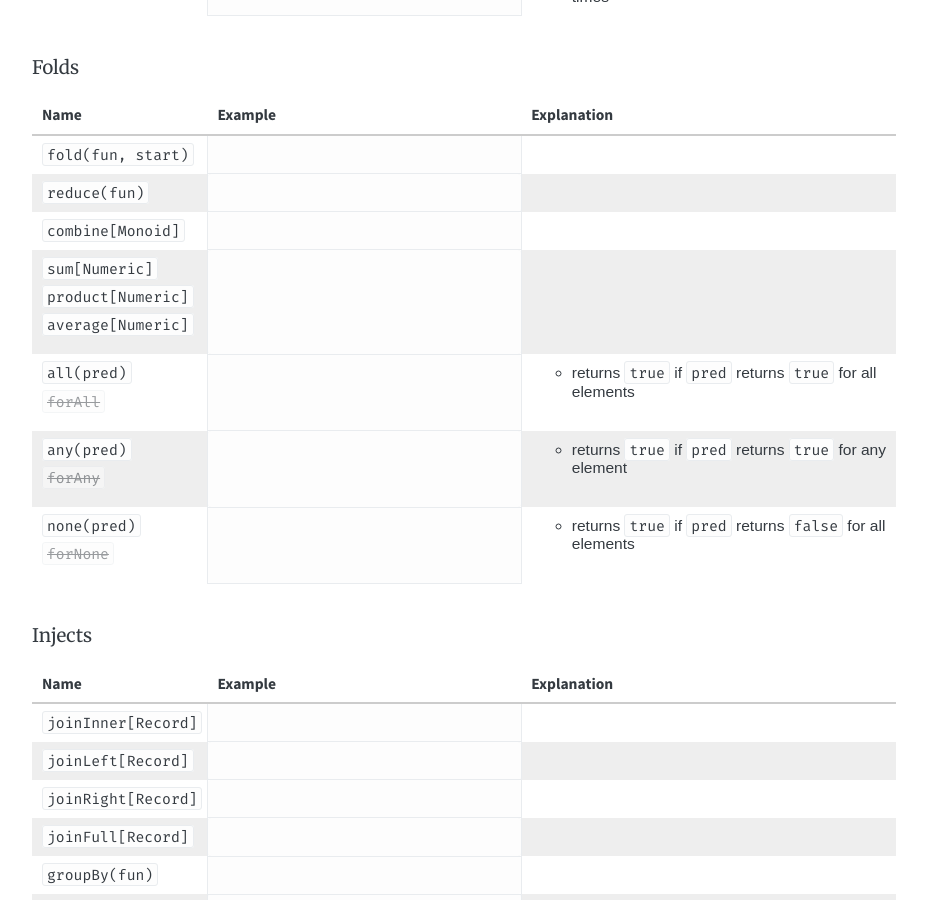
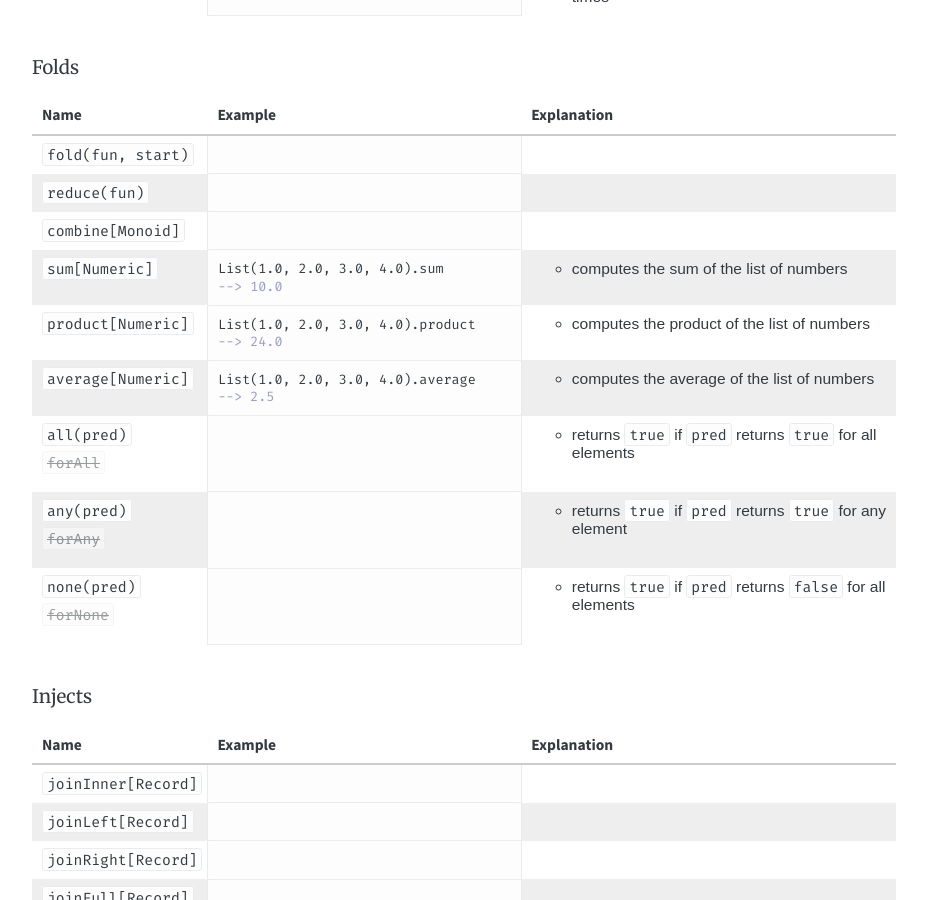
Before and after one commit to soc/soc.me, a Jekyll site: the page built from _languages/naming-conventions-streaming.md, in a window 1280 px wide and 900 px high, scrolled down 1997 px. Shown: the whole window, without its empty margins (176-1103 px from the left). Built offline with Jekyll 4.4.1, drawn with Linux system fonts in a browser that asks for light colours; some web fonts are replaced.

Commit message:
extend `naming-conventions-streaming`

```diff
--- a/_languages/naming-conventions-streaming.md
+++ b/_languages/naming-conventions-streaming.md
@@ -229,10 +229,32 @@ List(1, 2).mapMany(x -> None)
       </td>
     </tr>
     <tr>
-      <td><p><code>sum[Numeric]</code></p><p><code>product[Numeric]</code></p><p><code>average[Numeric]</code></p></td>
-      <td class="code"></td>
+      <td><code>sum[Numeric]</code></td>
+      <td class="code">List(1.0, 2.0, 3.0, 4.0).sum
+<span class="result">--> 10.0</span></td>
       <td>
         <ul>
+          <li>computes the sum of the list of numbers</li>
+        </ul>
+      </td>
+    </tr>
+    <tr>
+      <td><code>product[Numeric]</code></td>
+      <td class="code">List(1.0, 2.0, 3.0, 4.0).product
+<span class="result">--> 24.0</span></td>
+      <td>
+        <ul>
+          <li>computes the product of the list of numbers</li>
+        </ul>
+      </td>
+    </tr>
+    <tr>
+      <td><code>average[Numeric]</code></td>
+      <td class="code">List(1.0, 2.0, 3.0, 4.0).average
+<span class="result">--> 2.5</span></td>
+      <td>
+        <ul>
+          <li>computes the average of the list of numbers</li>
         </ul>
       </td>
     </tr>
```
